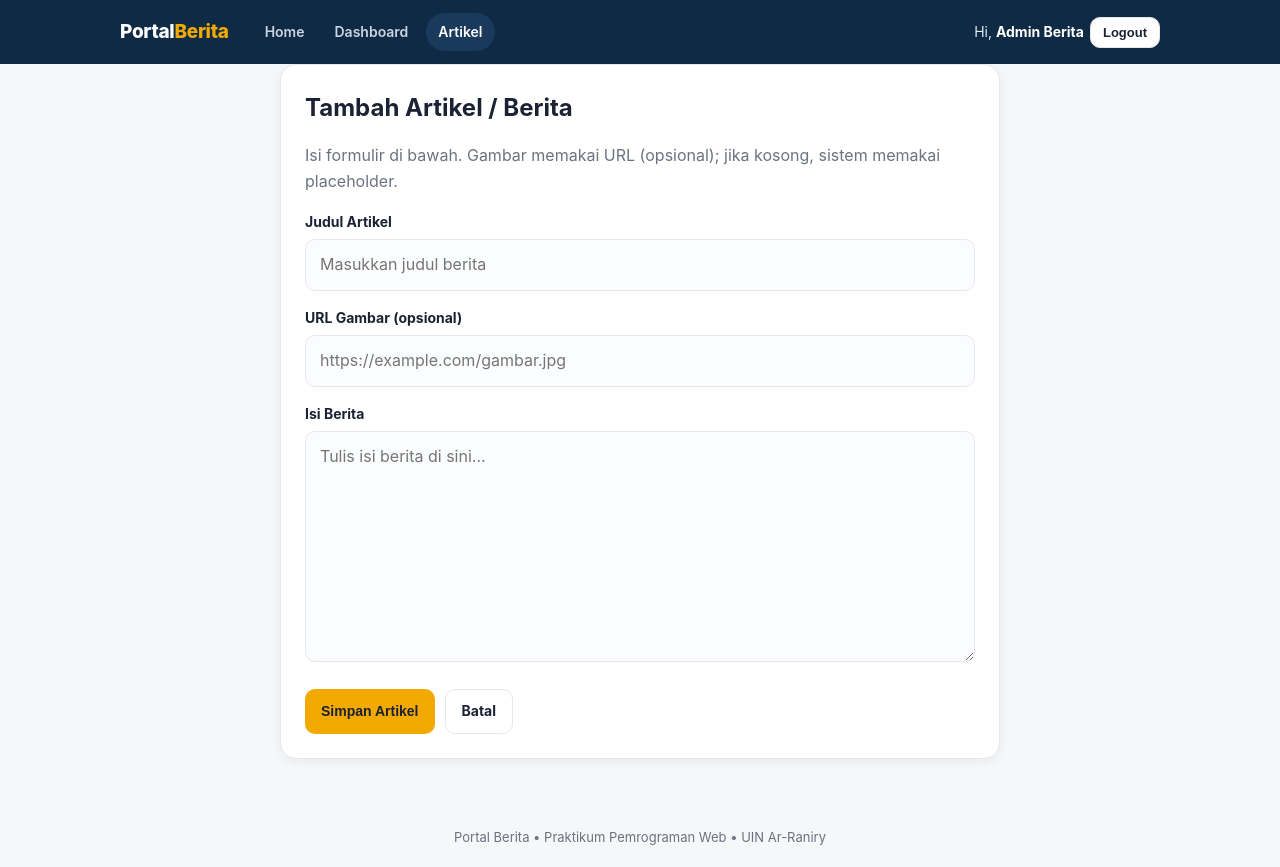
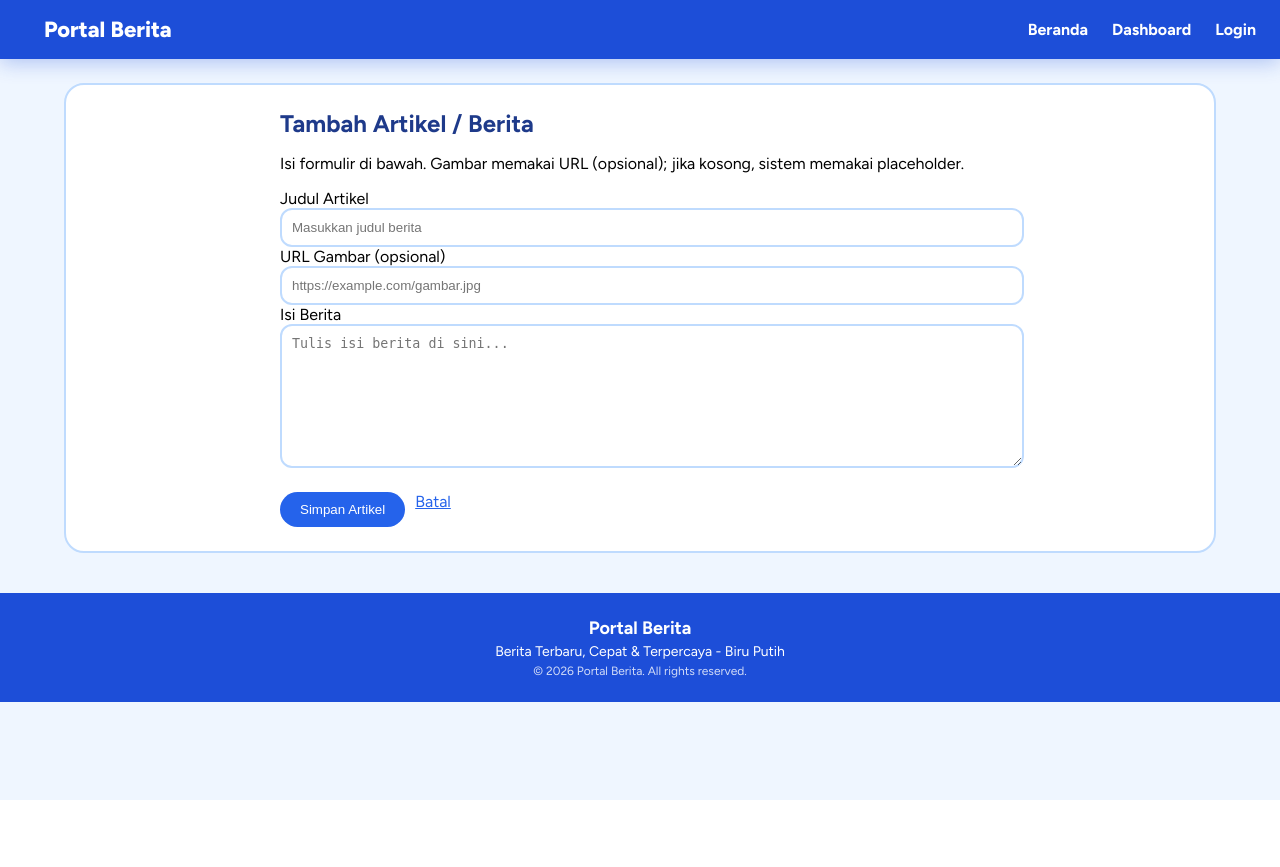
Before and after one commit to maqfirahnurul48-jpg/pemweb-u3, a Laravel app: page /articles/create in a window 1280 px wide. After the commit the page ends 800 px from the top, so only its background shows below. Run offline with Laravel 12, Linux system fonts and the light colour scheme; a user stored in the database is signed in; data comes from the database, SQL or seed files in the repository.

Commit message:
portal berita biru putih - udah jalan

```diff
--- a/resources/views/layouts/app.blade.php
+++ b/resources/views/layouts/app.blade.php
@@ -1,58 +1,60 @@
 <!DOCTYPE html>
 <html lang="id">
 <head>
-<meta charset="UTF-8">
-<meta name="viewport" content="width=device-width, initial-scale=1">
-<title>@yield('title','Portal Berita') - Portal Berita</title>
-<style>
-*{box-sizing:border-box}
-:root{--navy:#0F2A44;--navy2:#1A3A5C;--gold:#F2A900;--bg:#F6F7F9;--card:#fff;--text:#1A2233;--muted:#6B7280;--border:#E5E7EB;--green:#E6F4EA;--red:#FDECEA}
-body{font-family:Inter,system-ui,-apple-system,Segoe UI,Roboto,sans-serif;background:var(--bg);color:var(--text);margin:0;line-height:1.6}
-a{color:var(--navy);text-decoration:none}
-a:hover{text-decoration:underline}
-.container{max-width:1080px;margin:0 auto;padding:0 20px 48px}
-.topbar{background:var(--navy);color:#fff;position:sticky;top:0;z-index:10}
-.topbar-inner{max-width:1080px;margin:0 auto;padding:0 20px;height:64px;display:flex;align-items:center;gap:24px}
-.logo{font-weight:800;font-size:19px;color:#fff;letter-spacing:-.3px}
-.logo span{color:var(--gold)}
-.nav{display:flex;gap:6px;align-items:center;flex-wrap:wrap}
-.nav a{color:#CBD5E1;padding:8px 12px;border-radius:999px;font-size:14px;font-weight:600}
-.nav a:hover{color:#fff;text-decoration:none;background:rgba(255,255,255,.1)}
-.nav a.active{color:#fff;background:var(--navy2)}
-.nav .right{margin-left:auto;display:flex;gap:10px;align-items:center}
-.btn{display:inline-flex;align-items:center;gap:6px;border:0;cursor:pointer;padding:10px 16px;border-radius:10px;font-weight:700;font-size:14px}
-.btn-primary{background:var(--gold);color:#1A2233}
-.btn-dark{background:var(--navy);color:#fff}
-.btn-ghost{background:#fff;border:1px solid var(--border);color:var(--text)}
-.btn-danger{background:#DC2626;color:#fff}
-.btn-sm{padding:7px 12px;font-size:13px}
-.card{background:var(--card);border:1px solid var(--border);border-radius:16px;padding:24px;box-shadow:0 2px 12px rgba(15,42,68,.06)}
-.row{display:grid;gap:18px;grid-template-columns:repeat(auto-fit,minmax(280px,1fr))}
-.muted{color:var(--muted)}
-.flash{background:var(--green);border:1px solid #B7DFC3;padding:12px 14px;border-radius:10px;margin:14px 0;font-weight:600}
-.error{background:var(--red);border:1px solid #F5C2BD;padding:12px 14px;border-radius:10px;margin:14px 0}
-label{display:block;margin-top:16px;font-weight:700;font-size:14px}
-input[type=text],input[type=url],input[type=email],input[type=password],textarea{width:100%;padding:12px 14px;border:1px solid var(--border);border-radius:10px;margin-top:6px;font:inherit;background:#FBFCFD}
-input:focus,textarea:focus{outline:2px solid var(--navy);border-color:var(--navy)}
-.pagination{display:flex;gap:6px;list-style:none;padding:0;flex-wrap:wrap}
-.pagination a,.pagination span{display:block;padding:8px 12px;border:1px solid var(--border);border-radius:8px;background:#fff}
-.pagination li.active span{background:var(--navy);color:#fff;border-color:var(--navy)}
-.inline{display:inline}
-.hero{background:var(--navy);color:#fff;border-radius:20px;padding:32px;margin:24px 0}
-.hero h2{margin:0 0 8px;font-size:32px;line-height:1.2}
-.hero p{color:#CBD5E1;margin:0 0 18px;max-width:640px}
-.article-card{overflow:hidden;padding:0}
-.article-card img{width:100%;height:180px;object-fit:cover;display:block}
-.article-card .body{padding:18px}
-.badge{display:inline-block;background:#FEF3C7;color:#92400E;padding:4px 10px;border-radius:999px;font-size:12px;font-weight:700}
-.stat-num{font-size:36px;font-weight:800;margin:6px 0}
-.footer{max-width:1080px;margin:0 auto;padding:20px;text-align:center;color:var(--muted);font-size:13px}
-@media(max-width:640px){.topbar-inner{height:auto;padding:12px 16px;flex-wrap:wrap}.hero h2{font-size:26px}}
-</style>
+    <meta charset="utf-8">
+    <meta name="viewport" content="width=device-width, initial-scale=1">
+    <meta name="csrf-token" content="{{ csrf_token() }}">
+    <title>{{ config('app.name', 'Portal Berita') }}</title>
+
+    <link rel="preconnect" href="https://fonts.bunny.net">
+    <link href="https://fonts.bunny.net/css?family=figtree:400,500,600,700,800&display=swap" rel="stylesheet" />
+
+    <style>
+        body { background: #EFF6FF !important; font-family: 'Figtree', sans-serif !important; margin: 0; }
+        .my-nav { background: #1D4ED8 !important; padding: 16px 24px; display: flex; justify-content: space-between; align-items: center; box-shadow: 0 4px 20px rgba(29,78,216,0.3); }
+        .my-nav a { color: white !important; text-decoration: none; font-weight: 700; margin-left: 20px; }
+        .my-nav .logo { font-size: 22px; font-weight: 800; }
+        header { background: white !important; border-bottom: 3px solid #BFDBFE !important; padding: 20px; }
+        header h2 { color: #1E3A8A !important; font-weight: 800 !important; margin: 0; }
+        h1, h2, h3 { color: #1E3A8A !important; }
+        a { color: #2563EB !important; }
+        button { background: #2563EB !important; color: white !important; border-radius: 999px !important; border: none !important; padding: 10px 20px; cursor: pointer; }
+        button:hover { background: #1D4ED8 !important; }
+        .content-box { background: white !important; border: 2px solid #BFDBFE !important; border-radius: 20px !important; padding: 24px; margin: 24px auto; max-width: 1100px; }
+        input, textarea, select { border-radius: 12px !important; border: 2px solid #BFDBFE !important; padding: 10px; width: 100%; }
+        footer { background: #1D4ED8 !important; color: white !important; text-align: center; padding: 20px; margin-top: 40px; }
+        footer p { color: white !important; margin: 4px; }
+    </style>
 </head>
 <body>
-@include('partials.nav')
-<main class="container">@yield('content')</main>
-<div class="footer">Portal Berita • Praktikum Pemrograman Web • UIN Ar-Raniry</div>
+    <div class="min-h-screen">
+        <nav class="my-nav">
+            <a href="/" class="logo">Portal Berita</a>
+            <div>
+                <a href="/">Beranda</a>
+                <a href="/dashboard">Dashboard</a>
+                <a href="/login">Login</a>
+            </div>
+        </nav>
+
+        @isset($header)
+            <header>
+                {{ $header }}
+            </header>
+        @endisset
+
+        <main>
+            <div class="content-box">
+                {{ $slot ?? '' }}
+                @yield('content')
+            </div>
+        </main>
+
+        <footer>
+            <p style="font-weight:700; font-size:18px;">Portal Berita</p>
+            <p style="font-size:14px;">Berita Terbaru, Cepat & Terpercaya - Biru Putih</p>
+            <p style="font-size:12px; opacity:0.8;">© 2026 Portal Berita. All rights reserved.</p>
+        </footer>
+    </div>
 </body>
 </html>
```
